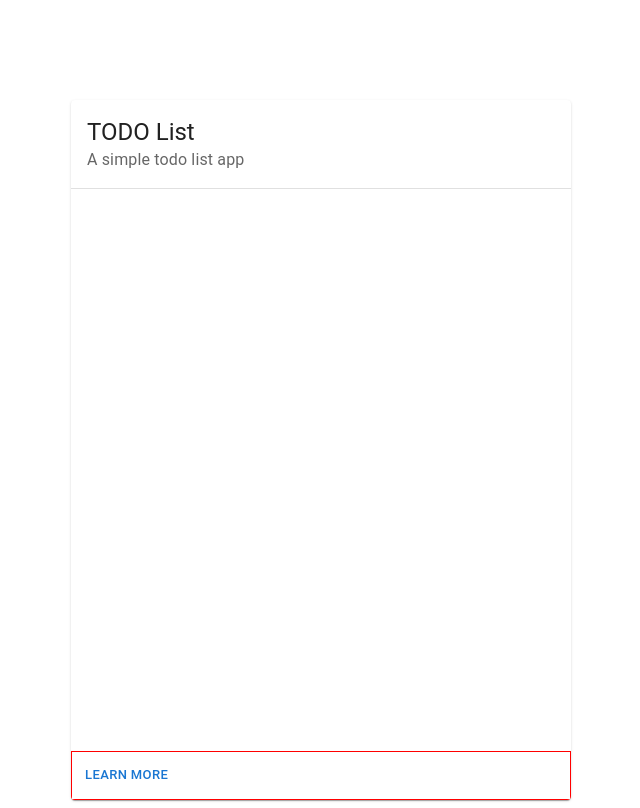
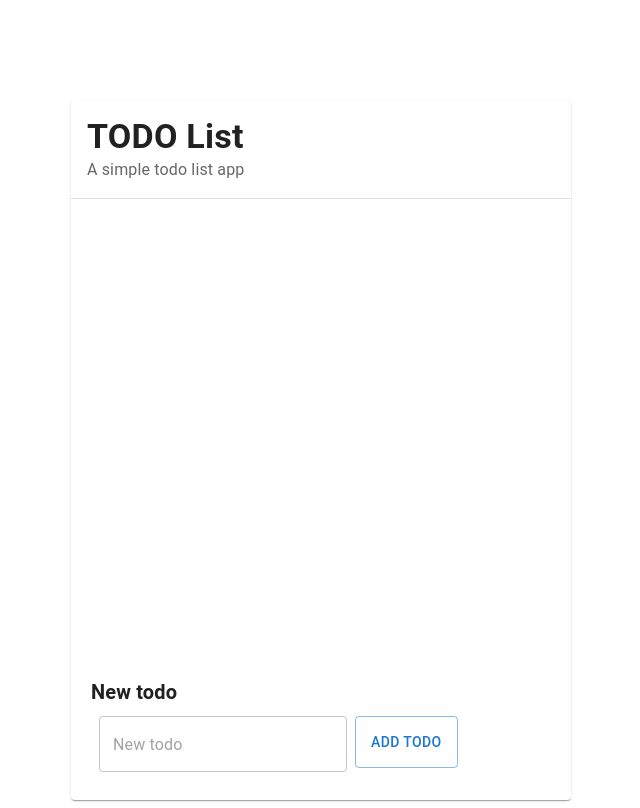
Before and after one commit to zain-sattar/todo-list-using-redux, a React (Create React App) app: page / in a window 1280 px wide. Shown: the whole page, without its empty margins (319-959 px from the left). Built offline with nearby package versions, Linux system fonts and the light colour scheme.

Commit message:
feat:add a new todo on josn-server

```diff
--- a/src/App.tsx
+++ b/src/App.tsx
@@ -1,6 +1,8 @@
 import React from 'react';
 import TodoListCard from './components/TodoListCard';
 function App() {
+  console.log("This is app component");
+
   return (
     <div className="App">
       <TodoListCard/>
--- /dev/null
+++ b/src/components/Body.tsx
@@ -0,0 +1,13 @@
+import CardContent from '@mui/material/CardContent';
+
+
+function Body(){
+    console.log("THis is a body component");
+    return(
+        <CardContent>
+
+        </CardContent>
+    )
+}
+
+export default Body;
--- /dev/null
+++ b/src/components/Footer.tsx
@@ -0,0 +1,53 @@
+
+import CardActions from '@mui/material/CardActions';
+
+import Button from '@mui/material/Button';
+import Box from '@mui/material/Box';
+import { Typography } from '@mui/material';
+import TextField from '@mui/material/TextField';
+import { useForm, SubmitHandler, FieldValues } from 'react-hook-form';
+import * as yup from 'yup';
+import { yupResolver } from '@hookform/resolvers/yup';
+import axios from 'axios';
+import  style from '../styles/style'
+import '../styles/app.css'
+
+const schema = yup.object().shape({
+    todoTask:yup.string().required('This field is required'),
+});
+
+function Footer(){
+    console.log("THis is a footer component");
+
+    const { register, handleSubmit, formState: { errors }, reset } = useForm({
+        resolver: yupResolver(schema),
+    });
+
+    const onSubmitHandler: SubmitHandler<FieldValues>= async(data) => {
+        try {
+          const response = await axios.post('http://localhost:8000/todos', {
+            todoTask: data.todoTask,
+            isCompleted: false // Set the completed value to false initially
+          });
+          console.log(response.data); // Handle the response data here
+          reset();
+        } catch (error) {
+          console.error(error); // Handle any errors that occur during the request
+        }
+    };
+
+    return(
+        <Box sx={style.footerStyle}>
+            <Typography variant="h6" fontWeight="bold">New todo</Typography>
+            <CardActions >
+            <form onSubmit={handleSubmit(onSubmitHandler)}>
+                <TextField id="outlined-basic" placeholder='New todo' variant="outlined" {...register("todoTask")}/>
+                <Button type="submit" variant="outlined" sx={style.buttonStyle} >ADD TODO</Button>
+                <Typography variant="body1" sx={{ color: 'red' }}>{errors.todoTask?.message?.toString()}</Typography>
+            </form>
+            </CardActions>
+      </Box>
+    )
+}
+
+export default Footer;
--- /dev/null
+++ b/src/components/Header.tsx
@@ -0,0 +1,14 @@
+import CardHeader from '@mui/material/CardHeader';
+import { Typography } from '@mui/material';
+
+function Header(){
+    console.log("THis is a header component");
+    return(
+        <CardHeader
+            title={<Typography variant="h4" fontWeight="bold">TODO List</Typography>}
+            subheader="A simple todo list app"
+        />
+    )
+}
+
+export default Header;
--- a/src/components/TodoListCard.tsx
+++ b/src/components/TodoListCard.tsx
@@ -1,46 +1,22 @@
-import React from 'react';
+// import React from 'react';
 
 import Card from '@mui/material/Card';
-import CardHeader from '@mui/material/CardHeader';
-import CardActions from '@mui/material/CardActions';
-import CardContent from '@mui/material/CardContent';
 import Divider from '@mui/material/Divider';
-import Button from '@mui/material/Button';
-import Box from '@mui/material/Box';
-
-const cardStyle = {
-  width: 500,
-  height: 700,
-  margin: 'auto',
-  marginTop: '100px',
-  display: 'flex',
-  flexDirection: 'column',
-};
-const footerStyle = {
-  marginTop: 'auto',
-  border:"1px solid red"
-};
+import Header from './Header';
+import Body from './Body';
+import Footer from './Footer';
+import  style from '../styles/style'
+import '../styles/app.css'
 
 function TodoListCard() {
+  console.log('This is a card component');
+
   return (
-    <Card sx={{...cardStyle}}>
-      <CardHeader
-       title="TODO List"
-       subheader="A simple todo list app"
-      />
-
+    <Card sx={style.cardStyle}>
+      <Header></Header>
       <Divider/>
-
-      <CardContent>
-
-      </CardContent>
-
-      <Box sx={footerStyle}>
-        <CardActions>
-          <Button size="small">Learn More</Button>
-        </CardActions>
-      </Box>
-
+      <Body></Body>
+      <Footer></Footer>
     </Card>
   );
 }
--- /dev/null
+++ b/src/db/db.json
@@ -0,0 +1,14 @@
+{
+  "todos": [
+    {
+      "todoTask": "learn ts",
+      "isCompleted": false,
+      "id": 1
+    },
+    {
+      "todoTask": "learn react-hook-form",
+      "isCompleted": false,
+      "id": 2
+    }
+  ]
+}
--- /dev/null
+++ b/src/styles/style.ts
@@ -0,0 +1,23 @@
+const style={
+    cardStyle:{
+        width: 500,
+        height: 700,
+        margin: 'auto',
+        marginTop: '100px',
+        display: 'flex',
+        flexDirection: 'column',
+
+    },
+    footerStyle:{
+        marginTop: 'auto',
+        paddingLeft: '20px',
+        paddingBottom:'20px',
+        // border:"1px solid red"
+    },
+    buttonStyle:{
+        height:"52px",
+        marginLeft:'8px'
+    },
+}
+
+export default style;
```
Also changed, not shown: package.json (+8 -2 lines), src/styles/app.css (added), 1 other file (tests, documents, lock files or other folders).
